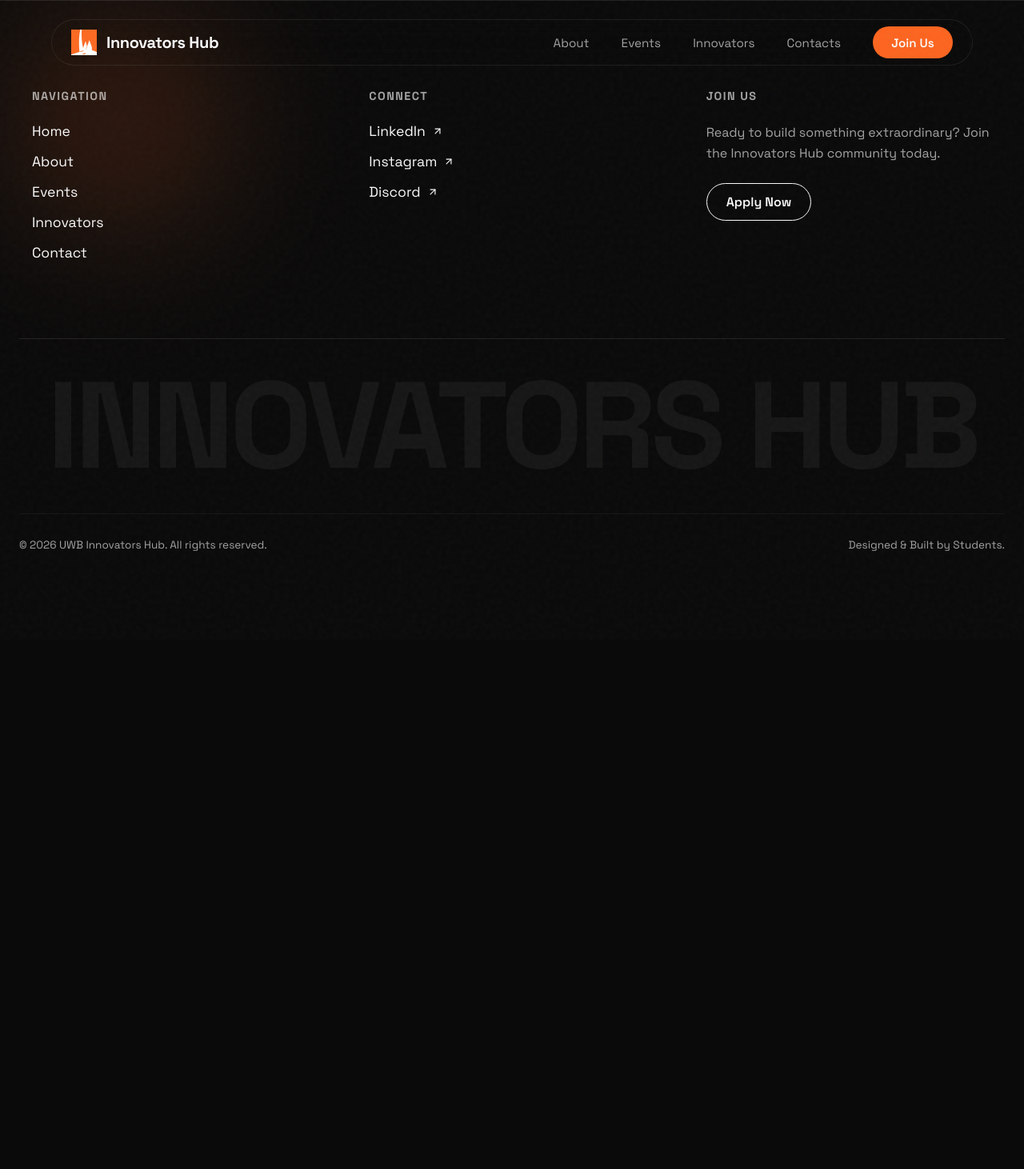
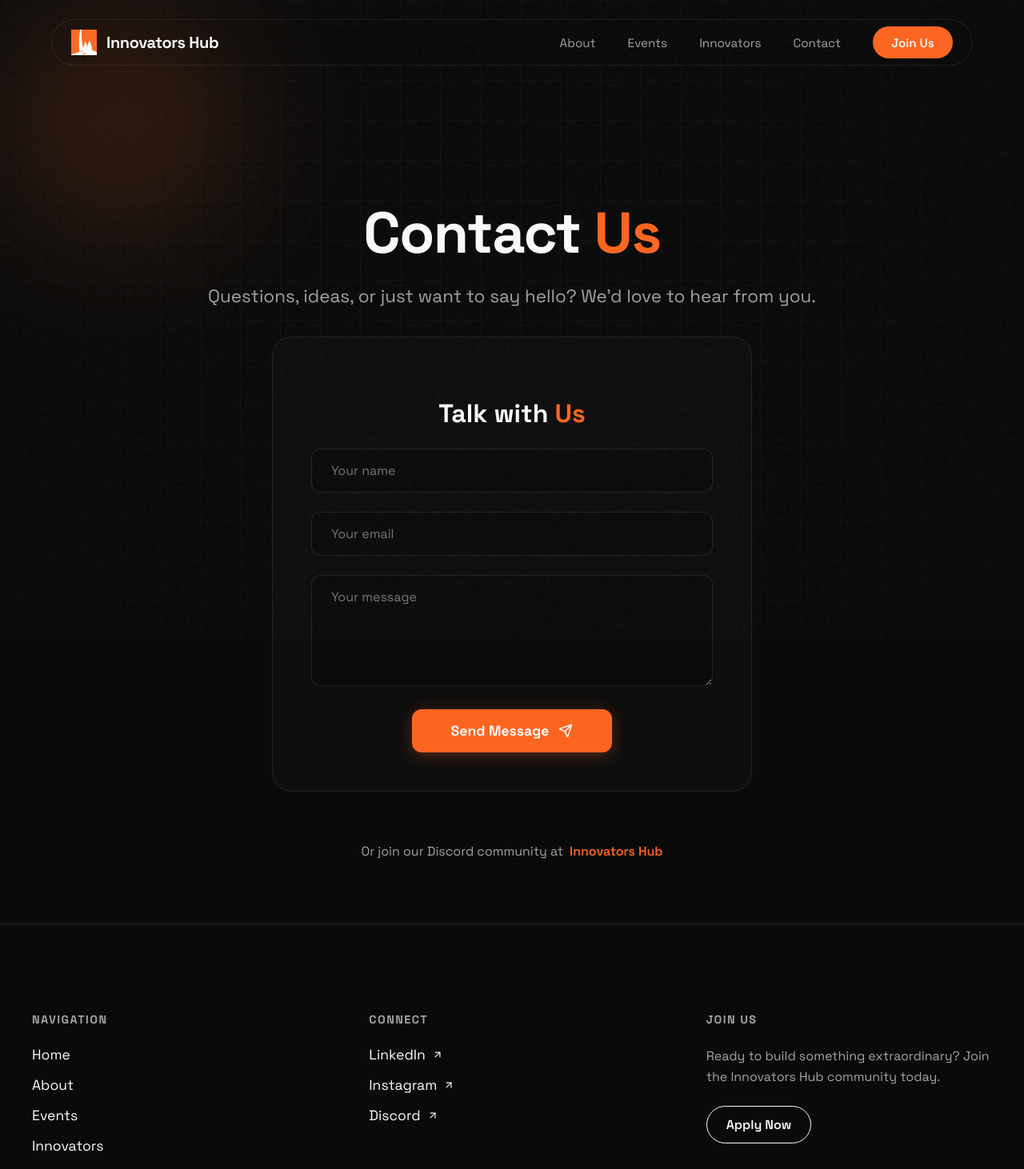
Before and after one commit to Innovators-Hub-Incubator/UWB-Website, a React (Vite) app: page /contact in a window 1280 px wide. Shown: the top 1462 px of the page at 80% size. Before the commit the page ends 800 px from the top, so only its background shows below. Built offline with nearby package versions, Linux system fonts and the light colour scheme; the HTML template or start-up script is replaced by a standard one.

Commit message:
minor fixes

```diff
--- a/src/App.jsx
+++ b/src/App.jsx
@@ -21,7 +21,7 @@ export default function App() {
           <Route path="/about" element={<AboutPage />} />
           <Route path="/events" element={<EventsPage />} />
           <Route path="/innovators" element={<InnovatorsPage />} />
-          <Route path="/contacts" element={<ContactPage />} />
+          <Route path="/contact" element={<ContactPage />} />
         </Routes>
       </main>
       <Footer />
--- a/src/components/Nav.jsx
+++ b/src/components/Nav.jsx
@@ -72,7 +72,7 @@ export default function Nav() {
 
           {/* Desktop Links */}
           <ul className={styles.desktopLinks}>
-            {['About', 'Events', 'Innovators', 'Contacts'].map((item) => (
+            {['About', 'Events', 'Innovators', 'Contact'].map((item) => (
               <motion.li key={item} variants={linkVariants}>
                 <Link to={`/${item.toLowerCase()}`} className={styles.link}>
                   {item}
@@ -119,7 +119,7 @@ export default function Nav() {
             exit="closed"
             variants={mobileMenuVariants}
           >
-             {['About', 'Events', 'Innovators', 'Contacts'].map((item) => (
+             {['About', 'Events', 'Innovators', 'Contact'].map((item) => (
               <Link key={item} to={`/${item.toLowerCase()}`} className={styles.mobileLink}>
                 {item}
               </Link>
--- a/src/pages/ContactPage.jsx
+++ b/src/pages/ContactPage.jsx
@@ -47,29 +47,27 @@ export default function ContactPage() {
     <div className={styles.page}>
       <div className={styles.bgGrid} />
 
-      <section className={styles.section}>
+      <section className={styles.section} style={{ paddingTop: '6rem' }}>
         <motion.div
-          initial={{ opacity: 0, y: 30 }}
+          initial={{ opacity: 0, y: 20 }}
           animate={{ opacity: 1, y: 0 }}
-          transition={{ duration: 0.8 }}
+          transition={{ duration: 0.6 }}
           className={styles.heroContent}
+          style={{ marginBottom: '2rem' }}
         >
-          <h1 className={styles.heroTitle}>
+          <h1 className={styles.heroTitle} style={{ marginBottom: '1rem' }}>
             Contact <span className={styles.highlightText}>Us</span>
           </h1>
-          <p className={styles.subtitle}>
+          <p className={styles.subtitle} style={{ marginBottom: 0 }}>
             Questions, ideas, or just want to say hello? We'd love to hear from you.
           </p>
         </motion.div>
-      </section>
 
-      <section className={styles.section}>
         <motion.div
           className={styles.card}
-          initial={{ opacity: 0, y: 50 }}
-          whileInView={{ opacity: 1, y: 0 }}
-          viewport={{ once: true }}
-          transition={{ duration: 0.6 }}
+          initial={{ opacity: 0, y: 30 }}
+          animate={{ opacity: 1, y: 0 }}
+          transition={{ duration: 0.6, delay: 0.2 }}
           style={{ maxWidth: '600px' }}
         >
           <h2 className={styles.cardTitle} style={{ textAlign: 'center' }}>
@@ -133,8 +131,8 @@ export default function ContactPage() {
 
         <motion.div
           initial={{ opacity: 0 }}
-          whileInView={{ opacity: 1 }}
-          transition={{ delay: 0.3 }}
+          animate={{ opacity: 1 }}
+          transition={{ delay: 0.4 }}
           style={{ marginTop: '3rem', textAlign: 'center' }}
         >
           <p style={{ color: 'var(--gray-text)', display: 'flex', alignItems: 'center', gap: '0.5rem', justifyContent: 'center' }}>
```
Also changed, not shown: public/Images/discord-mark-white.svg (added).
